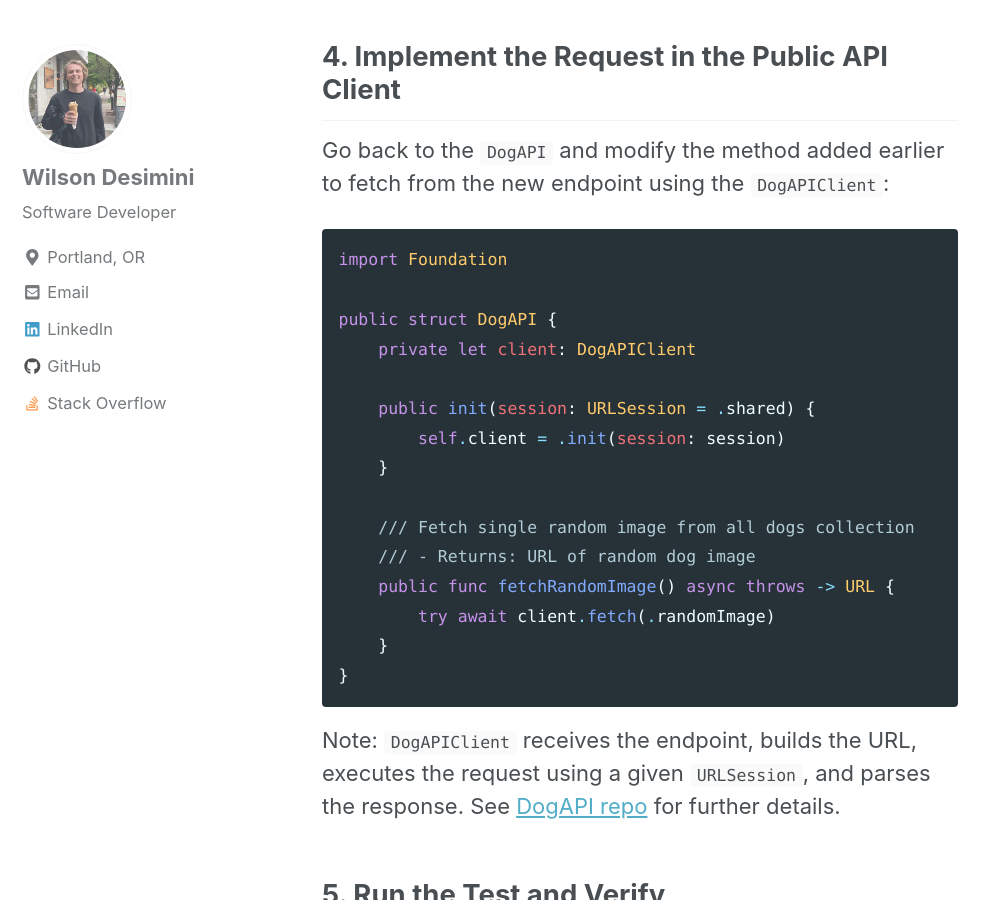
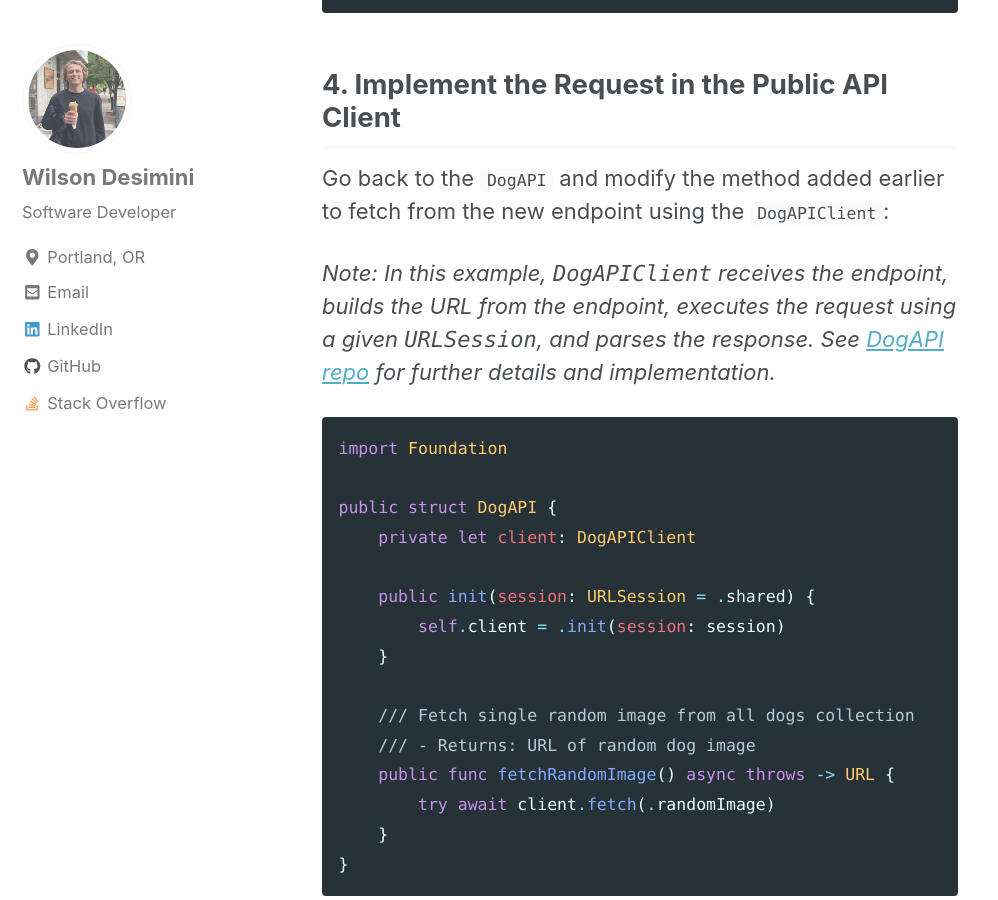
Before and after one commit to wdesimini/wdesimini.github.io, a Jekyll site: the page built from _posts/2025-03-12-how-to-write-a-swift-package-for-an-api.md, in a window 1280 px wide and 900 px high, scrolled down 3288 px. Shown: the whole window, without its empty margins (0-998 px from the left). Built offline with Jekyll 4.4.1, drawn with Linux system fonts in a browser that asks for light colours; nearby versions of some CDN libraries; some of the changed lines change nothing that is shown; some of the changed text lies outside the part shown.

Commit message:
add clarifications and edit swift api package post

````diff
--- a/_posts/2025-03-12-how-to-write-a-swift-package-for-an-api.md
+++ b/_posts/2025-03-12-how-to-write-a-swift-package-for-an-api.md
@@ -4,8 +4,6 @@
 tags: [swift, iOS, api, http, testing, async]
 excerpt: "A step-by-step guide to writing a Swift package for an API, using DogAPI as an example."
 ---
-
-# How to Write a Swift Package for an API
 
 When working with APIs in Swift, creating a dedicated Swift package can help modularize your code, making it reusable and testable.
 
@@ -41,6 +39,8 @@
 - Parses the expected data format correctly.
 
 Create a test in `DogAPITests` that passes the expected data of a successful response for the request URL into some mock `URLProtocol`, and verifies the returned value of the new request matches the expected output:
+
+*Note: In this example, `MockURLProtocol` and `URLSession.mock` are preexisting utilities used to stub network requests. See [DogAPI repo](https://github.com/wdesimini/DogAPI) for further details.*
 
 ```swift
 import XCTest
@@ -93,6 +93,8 @@
 
 Go back to the `DogAPI` and modify the method added earlier to fetch from the new endpoint using the `DogAPIClient`:
 
+*Note: In this example, `DogAPIClient` receives the endpoint, builds the URL from the endpoint, executes the request using a given `URLSession`, and parses the response. See [DogAPI repo](https://github.com/wdesimini/DogAPI) for further details and implementation.*
+
 ```swift
 import Foundation
 
@@ -111,8 +113,6 @@
 }
 ```
 
-Note: `DogAPIClient` receives the endpoint, builds the URL, executes the request using a given `URLSession`, and parses the response. See [DogAPI repo](https://github.com/wdesimini/DogAPI) for further details.
-
 ## 5. Run the Test and Verify
 
 Now, run the test added in Step 2. If it passes, your implementation is correct!
````
